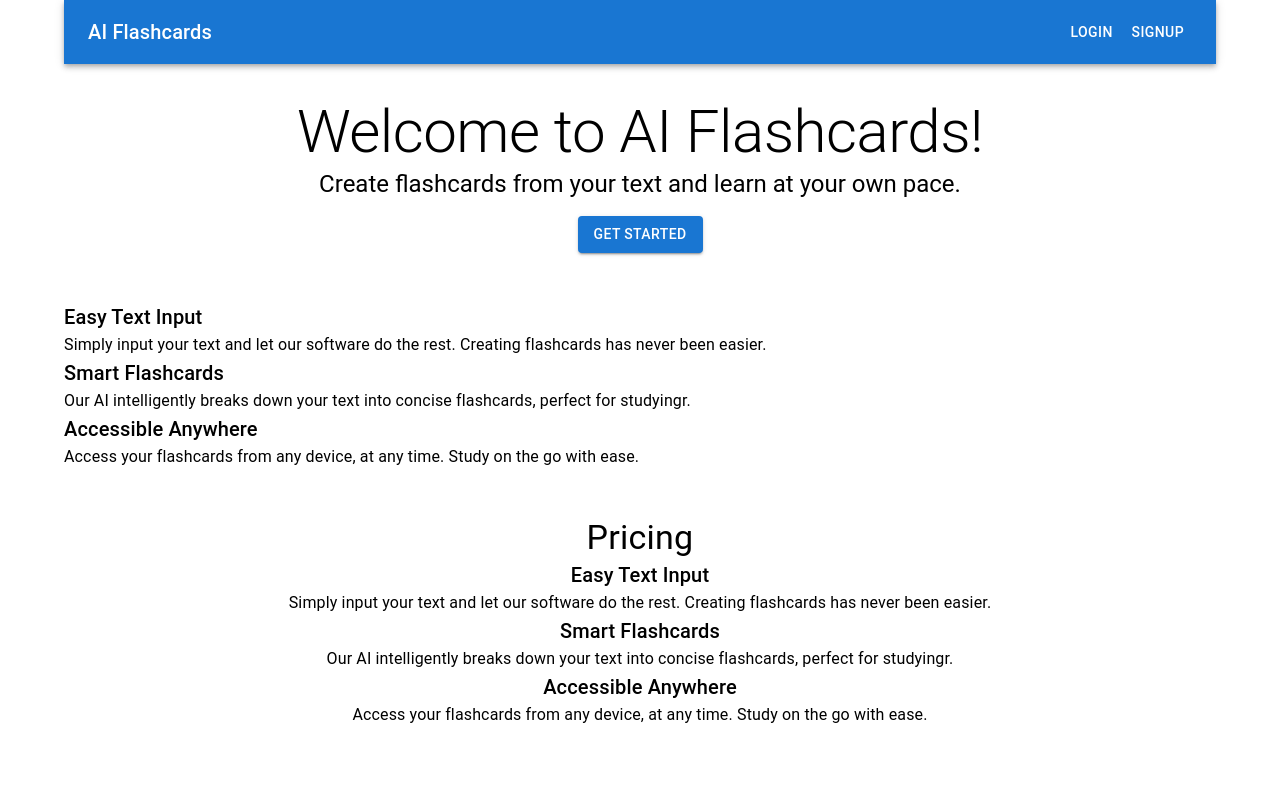
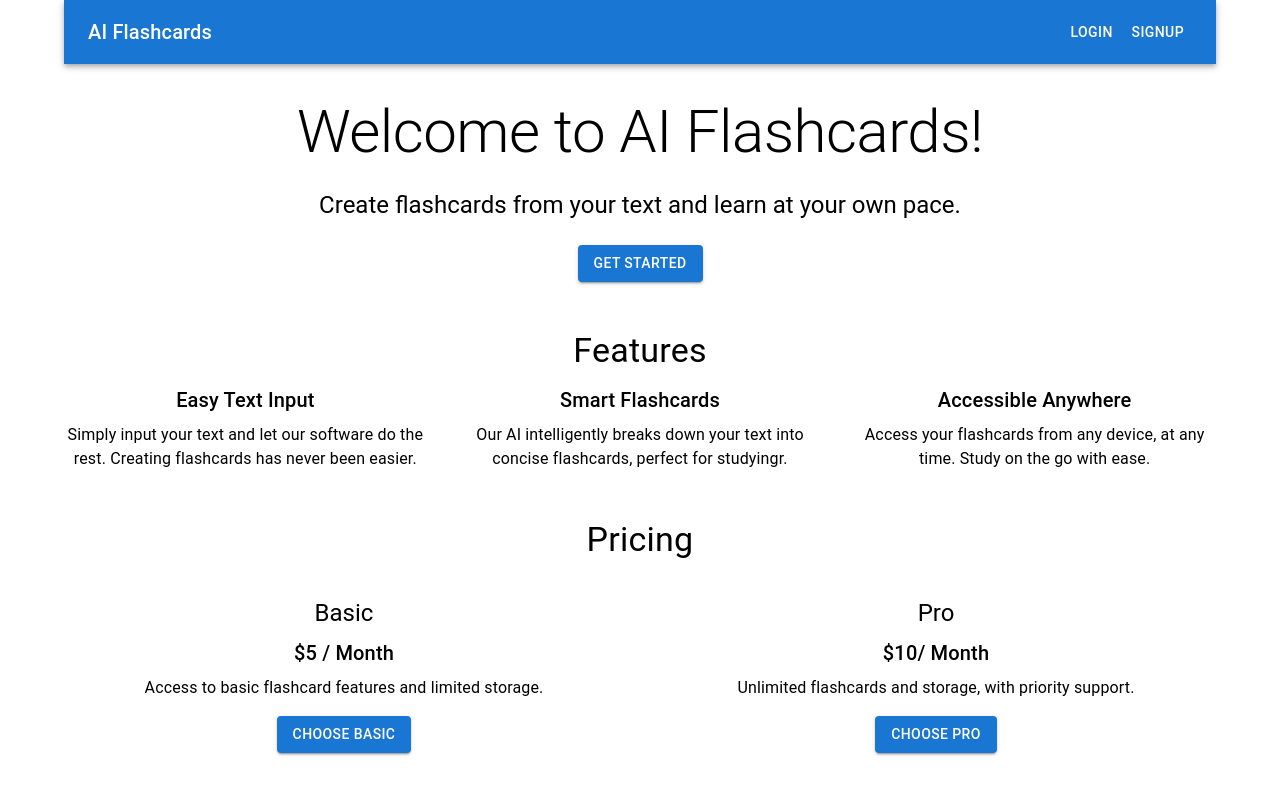
Before and after one commit to mahathirrojan/ai-flashcards, a Next.js app: page / in a window 1280 px wide. Shown: the top 794 px of the page. Built offline with nearby package versions, Linux system fonts and the light colour scheme; no server answers.

Commit message:
44:47 created sign-up page, and fixed first page

```diff
--- a/app/page.js
+++ b/app/page.js
@@ -3,7 +3,6 @@ import getStripe from "@/utils/get-stripe";
 import { SignedIn, SignedOut, UserButton } from "@clerk/nextjs";
 import { Box, Typography, Container, AppBar, Toolbar, Button, Grid } from "@mui/material";
 import Head from "next/head";
-
 
 export default function Home() {
   return (
@@ -29,32 +28,33 @@ export default function Home() {
       <Box sx={{
         textAlign: 'center', my:4
       }}>
-        <Typography variant="h2">Welcome to AI Flashcards!</Typography>
-        <Typography variant="h5">
+        <Typography variant="h2" gutterBottom>Welcome to AI Flashcards!</Typography>
+        <Typography variant="h5" gutterBottom>
           {' '}
           Create flashcards from your text and learn at your own pace.
         </Typography>
         <Button variant="contained" color="primary" sx={{mt: 2}}> Get Started </Button>
 
         </Box>
-        <Box sx={{my:6}}>
-          <Grid contained spacing={4}>
+        <Box sx={{my:6, textAlign: 'center'}}>
+          <Typography variant="h4" gutterBottom>Features</Typography>
+          <Grid container spacing={4}>
             <Grid item xs={12} md={4}>
-              <Typography variant="h6"> Easy Text Input</Typography>
+              <Typography variant="h6" gutterBottom> Easy Text Input</Typography>
               <Typography>
                 {' '}
                 Simply input your text and let our software do the rest. Creating flashcards has never been easier.
               </Typography>
             </Grid>
             <Grid item xs={12} md={4}>
-              <Typography variant="h6">Smart Flashcards</Typography>
+              <Typography variant="h6" gutterBottom>Smart Flashcards</Typography>
               <Typography>
                 {' '}
                 Our AI intelligently breaks down your text into concise flashcards, perfect for studyingr.
               </Typography>
             </Grid>
             <Grid item xs={12} md={4}>
-              <Typography variant="h6">Accessible Anywhere</Typography>
+              <Typography variant="h6" gutterBottom>Accessible Anywhere</Typography>
               <Typography>
                 {' '}
                 Access your flashcards from any device, at any time. Study on the go with ease.
@@ -64,28 +64,44 @@ export default function Home() {
         </Box>
 
         <Box sx={{my: 6, textAlign: 'center'}}>
-          <Typography variant="h4">Pricing</Typography>
-          <Grid contained spacing={4}>
-            <Grid item xs={12} md={4}>
-              <Typography variant="h6"> Easy Text Input</Typography>
+          <Typography variant="h4" gutterBottom>Pricing</Typography>
+          <Grid container spacing={4}>
+            <Grid item xs={12} md={6}>
+              <Box
+                sx = {{
+                  p: 3,
+                  border: '1px.solid',
+                  borderColor: 'grey.300',
+                  borderRadius: 2,
+                }}
+              >
+
+              <Typography variant="h5" gutterBottom> Basic</Typography>
+              <Typography variant="h6" gutterBottom> $5 / Month</Typography>
               <Typography>
                 {' '}
-                Simply input your text and let our software do the rest. Creating flashcards has never been easier.
+               Access to basic flashcard features and limited storage.
               </Typography>
+              <Button variant="contained" color="primary" sx={{mt: 2}}> Choose Basic </Button>
+              </Box>
             </Grid>
-            <Grid item xs={12} md={4}>
-              <Typography variant="h6">Smart Flashcards</Typography>
+            <Grid item xs={12} md={6}>
+            <Box
+                sx = {{
+                  p: 3,
+                  border: '1px.solid',
+                  borderColor: 'grey.300',
+                  borderRadius: 2,
+                }}
+              >
+              <Typography variant="h5" gutterBottom> Pro</Typography>
+              <Typography variant="h6" gutterBottom>$10/ Month</Typography>
               <Typography>
                 {' '}
-                Our AI intelligently breaks down your text into concise flashcards, perfect for studyingr.
+                Unlimited flashcards and storage, with priority support.
               </Typography>
-            </Grid>
-            <Grid item xs={12} md={4}>
-              <Typography variant="h6">Accessible Anywhere</Typography>
-              <Typography>
-                {' '}
-                Access your flashcards from any device, at any time. Study on the go with ease.
-              </Typography>
+              <Button variant="contained" color="primary" sx={{mt: 2}}> Choose Pro </Button>
+              </Box>
             </Grid>
           </Grid>
         </Box>
--- a/package.json
+++ b/package.json
@@ -9,6 +9,7 @@
     "lint": "next lint"
   },
   "dependencies": {
+    "@clerk/clerk-react": "^5.4.1",
     "@clerk/nextjs": "^5.3.1",
     "@emotion/react": "^11.13.0",
     "@emotion/styled": "^11.13.0",
```
Also changed, not shown: app/sign-in/[[...sign-in]]/page.js (added, +33 -0 lines), 1 other file (tests, documents, lock files or other folders).
